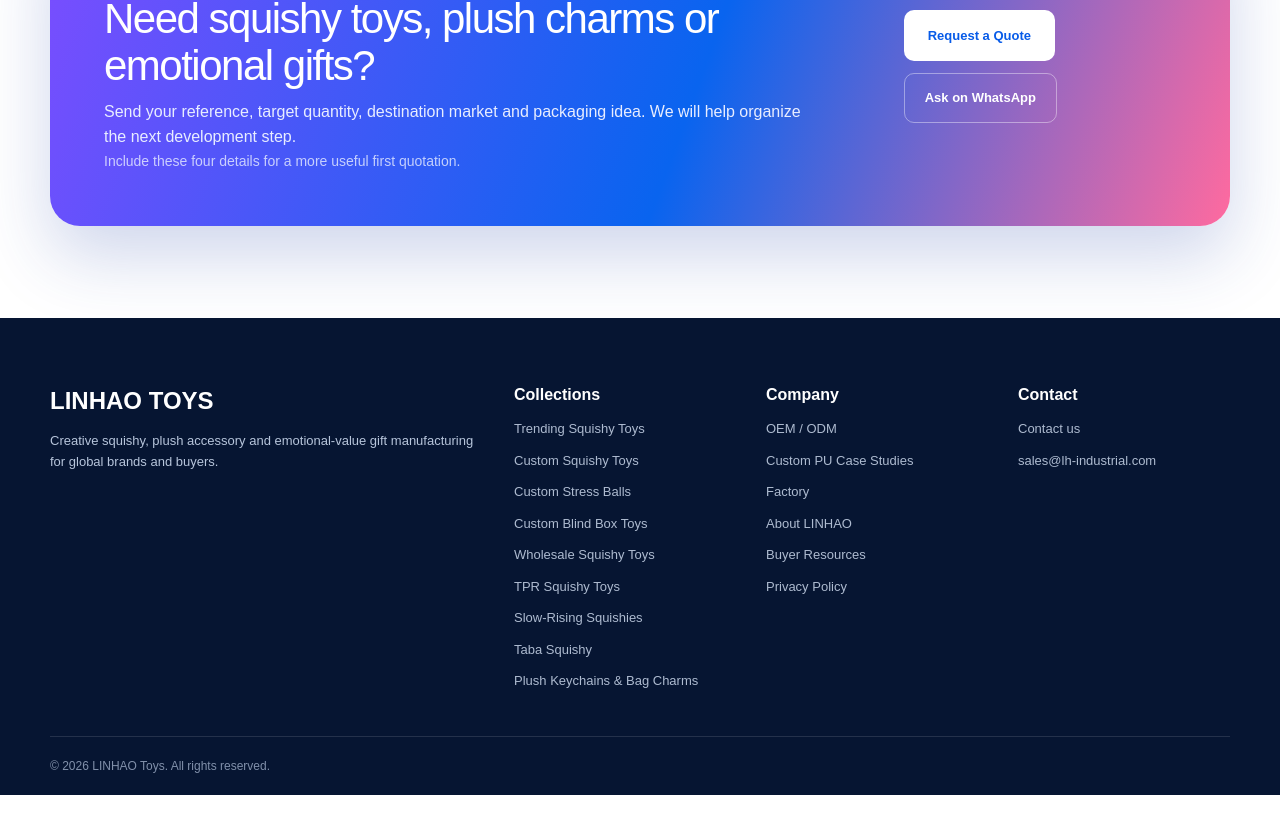
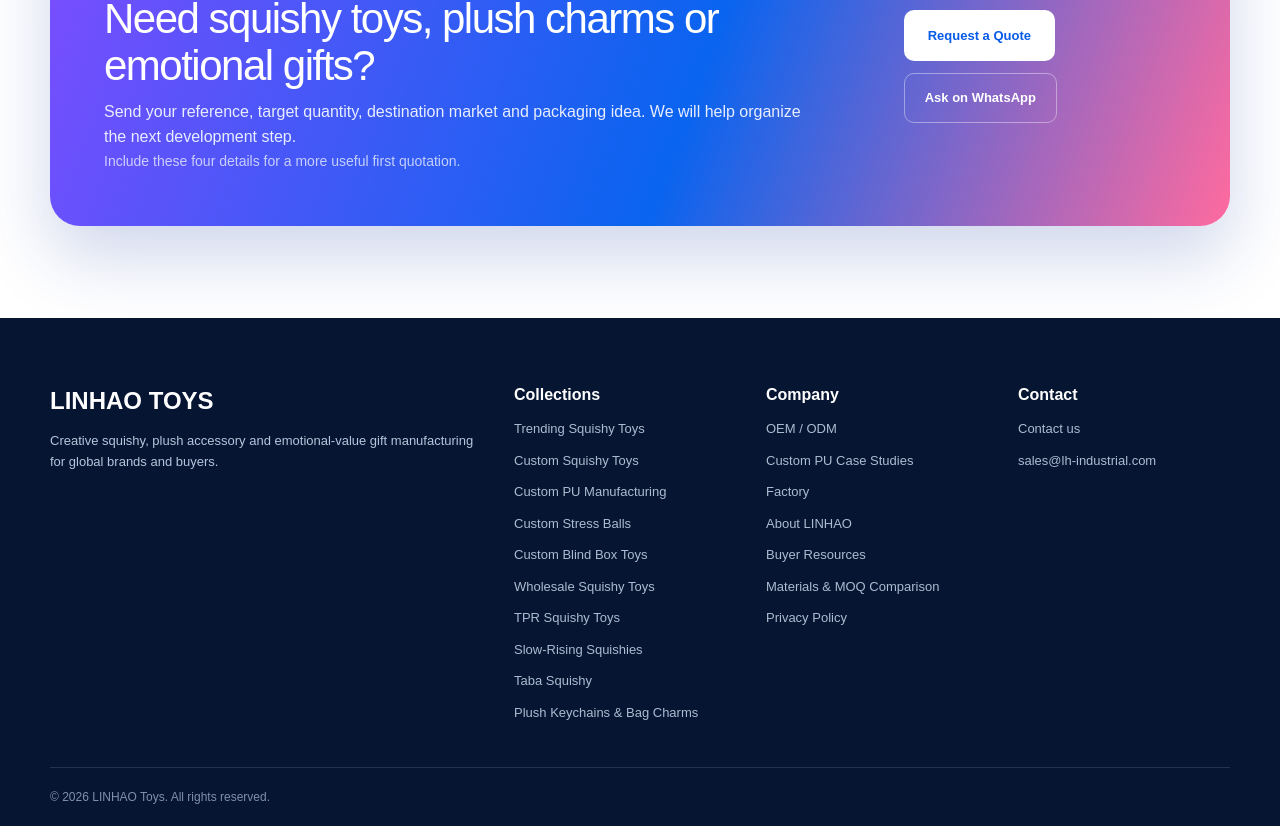
Before and after one commit to cenno1/linhao-toys, a Next.js app: page /oem in a window 1280 px wide. Shown: the part 3647-4473 px from the top of the page. Before the commit the page ends 4442 px from the top, so only its background shows below. Built offline with nearby package versions, Linux system fonts and the light colour scheme; no server answers.

Commit message:
Add sitewide links to PU manufacturing and material MOQ comparison

```diff
--- a/components/Footer.tsx
+++ b/components/Footer.tsx
@@ -16,6 +16,7 @@
           <b>Collections</b>
           <Link href="/trending-squishy-toys">Trending Squishy Toys</Link>
           <Link href="/custom-squishy-toy-manufacturer">Custom Squishy Toys</Link>
+          <Link href="/custom-pu-squishy-manufacturer">Custom PU Manufacturing</Link>
           <Link href="/custom-stress-ball-manufacturer">Custom Stress Balls</Link>
           <Link href="/custom-blind-box-toys-manufacturer">Custom Blind Box Toys</Link>
           <Link href="/wholesale-squishy-toys">Wholesale Squishy Toys</Link>
@@ -31,6 +32,7 @@
           <Link href="/factory">Factory</Link>
           <Link href="/about">About LINHAO</Link>
           <Link href="/resources">Buyer Resources</Link>
+          <Link href="/ai-sourcing-profile">Materials &amp; MOQ Comparison</Link>
           <Link href="/privacy">Privacy Policy</Link>
         </div>
         <div>
```
